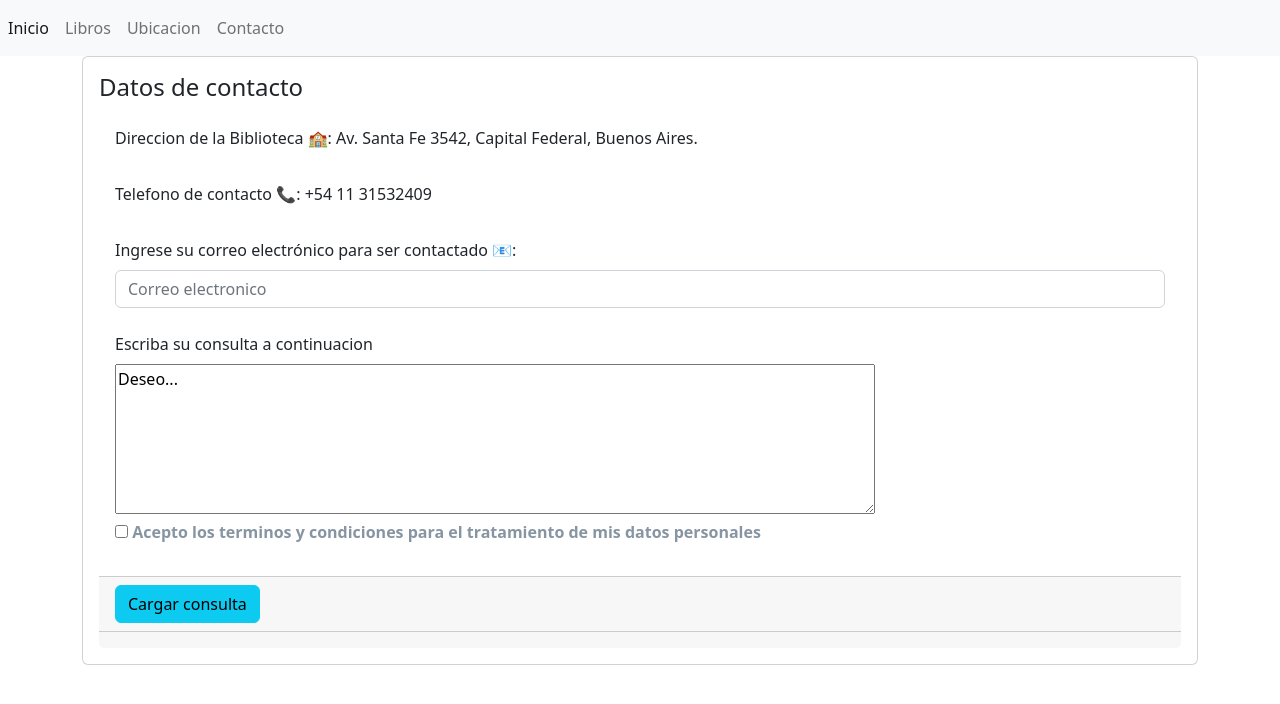
After one commit to juancito3110/proyecto-final-coder, a Django app: page /contacto/ in a window 1280 px wide. The commit adds this page. Shown: the top 704 px of the page. Run offline with Django 4.2, Linux system fonts and the light colour scheme.

Commit message:
2do ccommit

```diff
--- a/AppIntermedio/admin.py
+++ b/AppIntermedio/admin.py
@@ -1,6 +1,7 @@
 from django.contrib import admin
-from .models import Libro, Ubicacion
+from .models import Libro, Ubicacion, Contacto
 
 # Register your models here.
 admin.site.register(Libro)
 admin.site.register(Ubicacion)
+admin.site.register(Contacto)
--- a/AppIntermedio/models.py
+++ b/AppIntermedio/models.py
@@ -21,3 +21,9 @@ class Ubicacion(models.Model):
     def __str__(self):
         fila = "Titulo: " + self.titulo
         return fila
+
+class Contacto(models.Model):
+    titulo = models.CharField(max_length=100, verbose_name='Título')
+    def __str__(self):
+        fila = "Titulo: " + self.titulo
+        return fila
--- /dev/null
+++ b/AppIntermedio/templates/Contacto/contacto.html
@@ -0,0 +1,39 @@
+{% extends "base.html" %}
+
+{% block titulo %} Contacto {% endblock %}
+
+{% block contenido %}
+
+<div class="card">
+
+    <div class="card-body">
+        <h4 class="card-title">Datos de contacto</h4>
+
+        <div class="card-body">
+
+
+        {% include 'contacto/datoscontacto.html' %}
+        </div>
+        <div class="card-footer text-muted">
+                    <td>
+                        <a name="" id="" class="btn btn-info" href="{% url 'contacto' %}" role="button">Cargar consulta</a>
+
+                    </td>
+                </tr>
+                <tr>
+                    <td scope="row"></td>
+                    <td></td>
+                    <td></td>
+                </tr>
+            </tbody>
+        </table>
+
+    </div>
+    <div class="card-footer text-muted">
+
+    </div>
+</div>
+
+{% endblock %}
+
+bs
--- /dev/null
+++ b/AppIntermedio/templates/Contacto/datoscontacto.html
@@ -0,0 +1,27 @@
+<form enctype="multipart/form-data" method="post">
+
+
+
+    <div class="mb-3">
+      <label for="" class="form-label">Direccion de la Biblioteca 🏫: Av. Santa Fe 3542, Capital Federal, Buenos Aires.</label>
+      <br>
+      <br>
+      <label for="" class="form-label">Telefono de contacto 📞: +54 11 31532409</label>
+      <br>
+      <br>
+      <label for="" class="form-label">Ingrese su correo electrónico para ser contactado 📧:</label>
+
+      <input type="email"class="form-control" name="" id="" aria-describedby="helpId" placeholder="Correo electronico">
+      <br>
+      <label for="" class="form-label">Escriba su consulta a continuacion</label>
+      <br>
+      <textarea name="consulta" cols="80" rows="6">
+Deseo...</textarea>
+      <br>
+        <input type="checkbox" name="control" value="casa"><strong style="color:rgb(135, 149, 163)"> Acepto los terminos y condiciones para el tratamiento de mis datos personales</strong>
+
+    </div>
+
+
+
+    </form>
--- a/AppIntermedio/templates/base.html
+++ b/AppIntermedio/templates/base.html
@@ -17,6 +17,7 @@
              <a class="nav-item nav-link active" href="{% url 'inicio' %}">Inicio </a>
              <a class="nav-item nav-link" href="{% url 'libros' %}">Libros</a>
              <a class="nav-item nav-link" href="{% url 'ubicacion' %}">Ubicacion</a>
+             <a class="nav-item nav-link" href="{% url 'contacto' %}">Contacto</a>
          </div>
      </nav>
     <div class="container">
--- a/AppIntermedio/views.py
+++ b/AppIntermedio/views.py
@@ -21,3 +21,9 @@ def ubicacion(request):
 
 def buscar(request):
     return render(request, "ubicacion/buscar.html")
+
+def contacto(request):
+    return render(request, "contacto/contacto.html")
+
+def datoscontacto(request):
+    return render(request, "contacto/contacto.html")
--- a/intermedio/urls.py
+++ b/intermedio/urls.py
@@ -15,7 +15,7 @@ Including another URLconf
 """
 from django.contrib import admin
 from django.urls import path
-from AppIntermedio.views import libros, inicio, crear, editar, ubicacion, buscar
+from AppIntermedio.views import libros, inicio, crear, editar, ubicacion, buscar, contacto, datoscontacto
 
 
 
@@ -27,4 +27,6 @@ urlpatterns = [
     path('libros/editar', editar, name='editar'),
     path('ubicacion/', ubicacion, name='ubicacion'),
     path('ubicacion/buscar', buscar, name='buscar'),
+    path('contacto/', contacto, name='contacto'),
+    path('contacto/datoscontacto', datoscontacto, name='datoscontacto'),
 ]
```
Also changed, not shown: AppIntermedio/migrations/0006_contacto.py (added).
